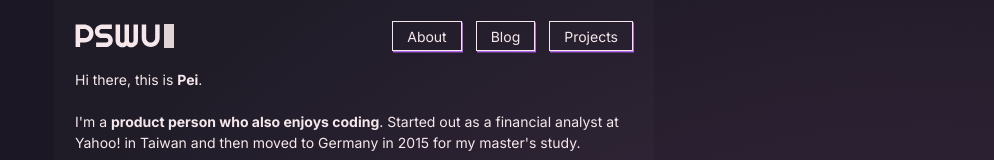
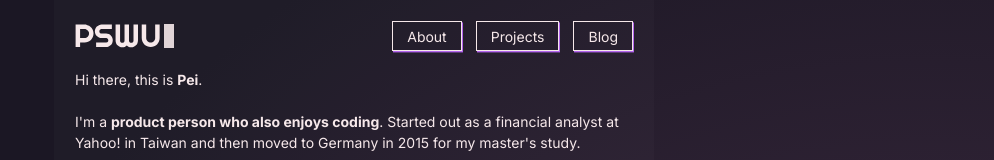
Before and after one commit to pswu11/pswu.dev, a Next.js app: page / in a window 1280 px wide. Shown: the top 160 px of the page, without its empty margins (286-1280 px from the left). Built offline with nearby package versions, Linux system fonts and the light colour scheme.

Commit message:
reorder nav item

```diff
--- a/components/Navbar.tsx
+++ b/components/Navbar.tsx
@@ -6,12 +6,12 @@ const navItems = [
     link: "/about"
   },
   {
+    title: "Projects",
+    link: "/projects"
+  },
+  {
     title: "Blog",
     link: "/blog"
-  },
-  {
-    title: "Projects",
-    link: "/projects"
   }
 ]
 
```
